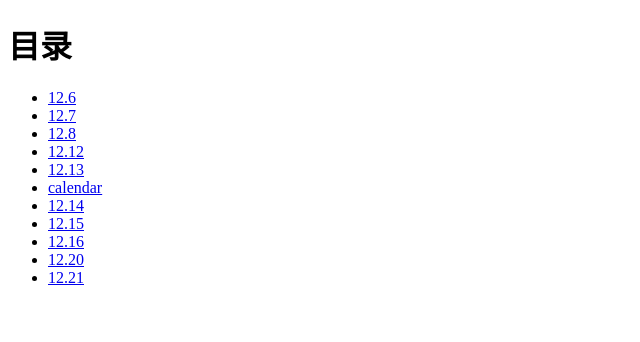
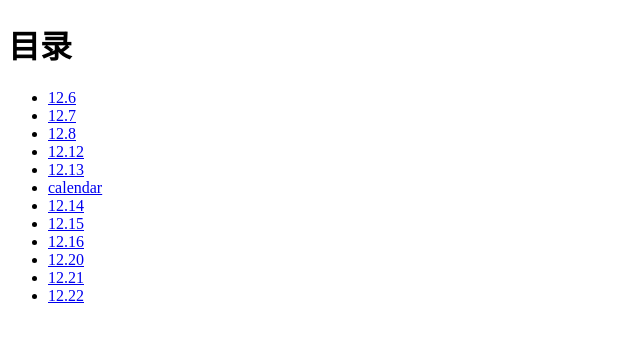
Before and after one commit to GazhrillaZ/GazhrillaZ.github.io, a plain HTML site: page index.html in a window 1280 px wide. Shown: the full height of the page, 0-640 px from the left. Drawn offline with Linux system fonts and the light colour scheme.

Commit message:
Update index.html

```diff
--- a/index.html
+++ b/index.html
@@ -18,6 +18,7 @@
 			<li><a href=" GazhrillaZ.github.io/summing-up12.16.html">12.16</a></li>
 			<li><a href=" GazhrillaZ.github.io/summing-up12.20.html">12.20</a></li>
 			<li><a href=" GazhrillaZ.github.io/summing-up12.21.html">12.21</a></li>
+			<li><a href=" GazhrillaZ.github.io/summing-up12.22.html">12.22</a></li>
 		</ul>
 	</body>
 </html>
```
